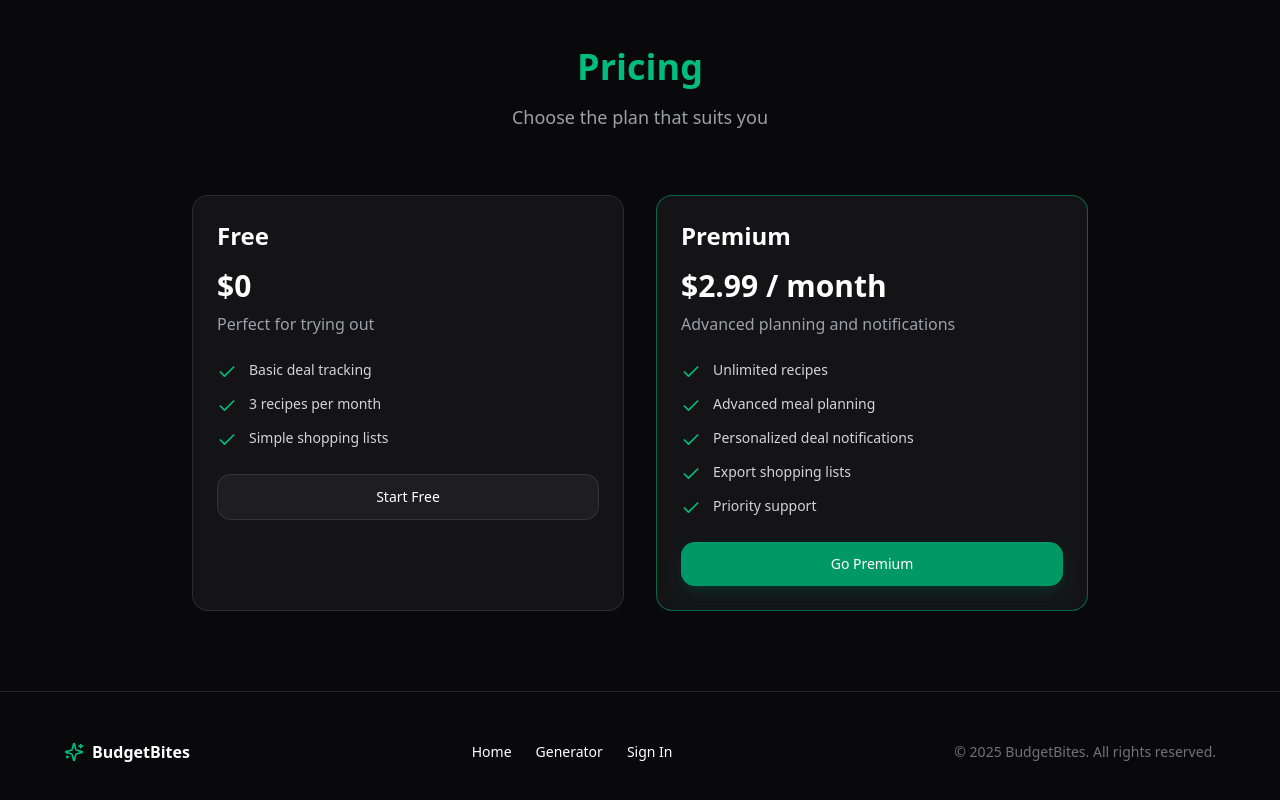
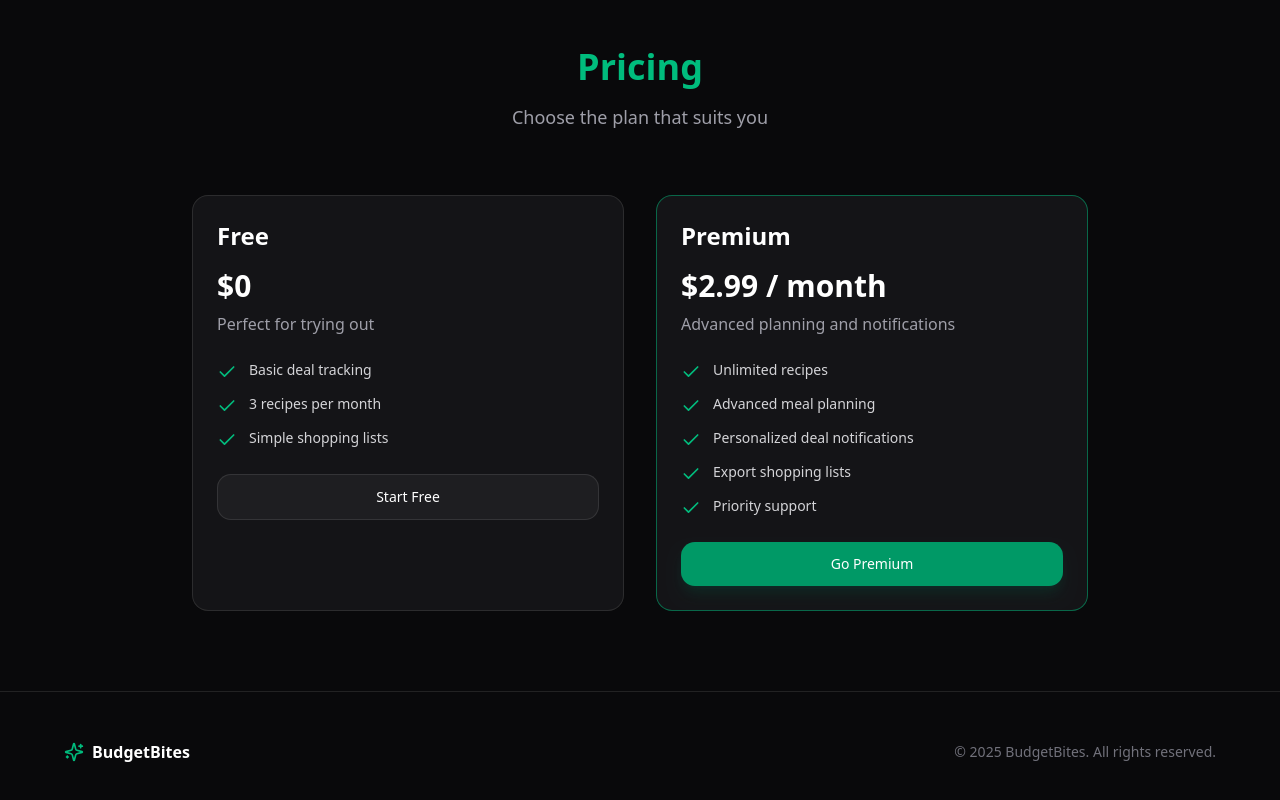
Before and after one commit to PatrikMana/AVM-BudgetBites, a React (Vite) app in the folder frontend/: page / in a window 1280 px wide. Shown: the part 1339-2139 px from the top of the page. Built offline with nearby package versions, Linux system fonts and the light colour scheme.

Commit message:
Footer delete

```diff
--- a/frontend/src/pages/Home.jsx
+++ b/frontend/src/pages/Home.jsx
@@ -209,18 +209,6 @@ export default function Home() {
                             <span className="font-semibold text-white">BudgetBites</span>
                         </div>
 
-                        <nav className="flex gap-6 text-sm">
-                            <Link to="/" className="text-zinc-400 hover:text-emerald-500 transition-colors">
-                                Home
-                            </Link>
-                            <Link to="/generate" className="text-zinc-400 hover:text-emerald-500 transition-colors">
-                                Generator
-                            </Link>
-                            <Link to="/login" className="text-zinc-400 hover:text-emerald-500 transition-colors">
-                                Sign In
-                            </Link>
-                        </nav>
-
                         <p className="text-sm text-zinc-500">
                             © 2025 BudgetBites. All rights reserved.
                         </p>
```
